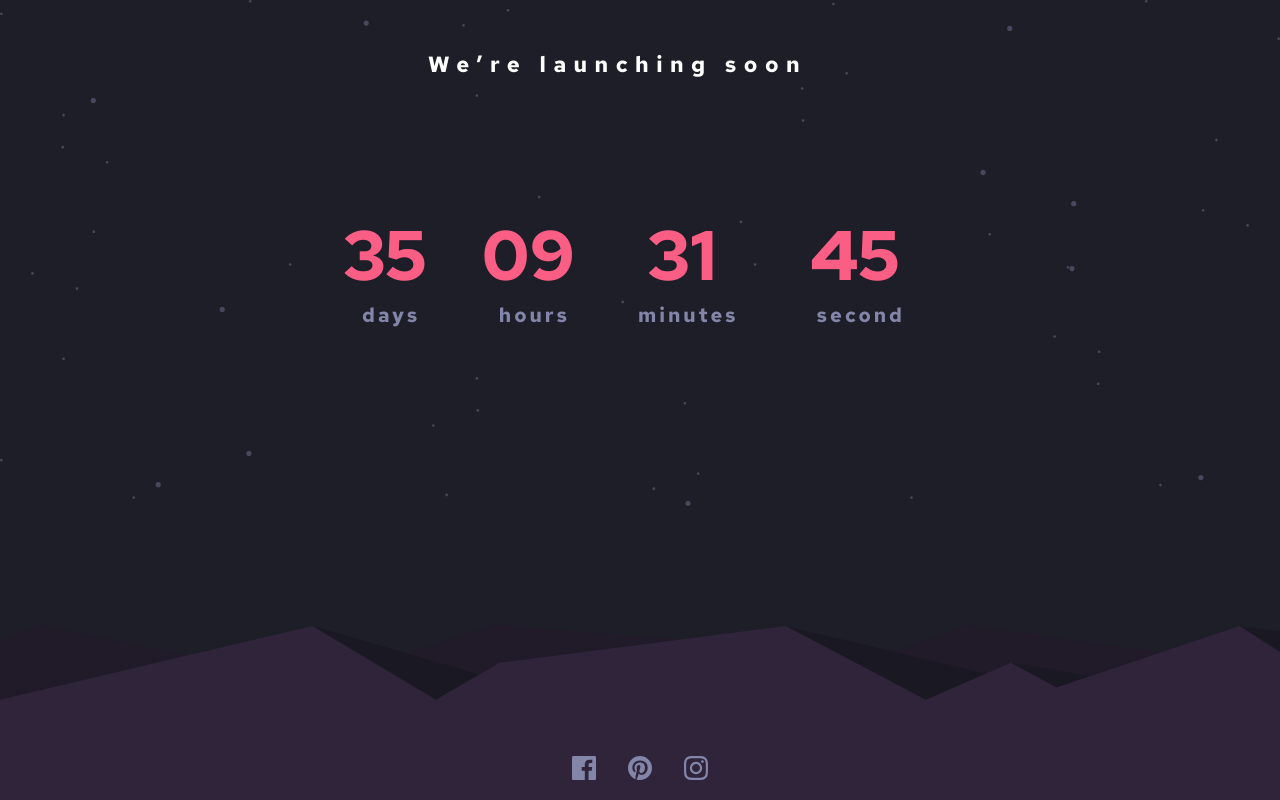
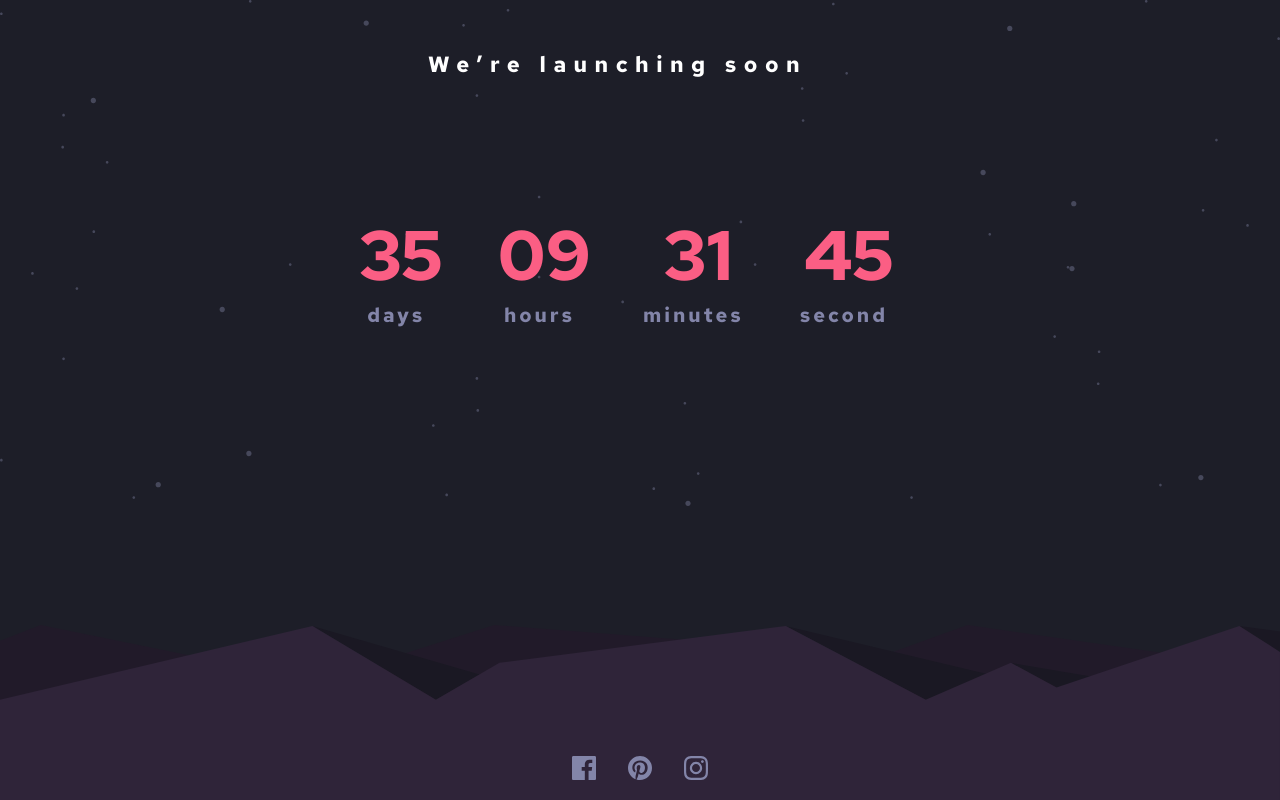
Before and after one commit to ivaniadzee1/homework19, a plain HTML site: page index.html in a window 1280 px wide. Drawn offline with Linux system fonts and the light colour scheme; a web font is replaced by a local one.

Commit message:
homework19

```diff
--- a/responsive.css
+++ b/responsive.css
@@ -13,6 +13,6 @@
        }
        small{
         font-size: 20px;
-        margin-left: 42px;
+        padding-left: 17px;
        }
 }
--- a/style.css
+++ b/style.css
@@ -48,7 +48,7 @@ small{
     letter-spacing: 2.9593749046325684px;
     text-align: center;
     margin-top: 10px;
-    margin-left: 15px;
+    margin-left: 3px;
 }
 .time{
     display: flex;
```
